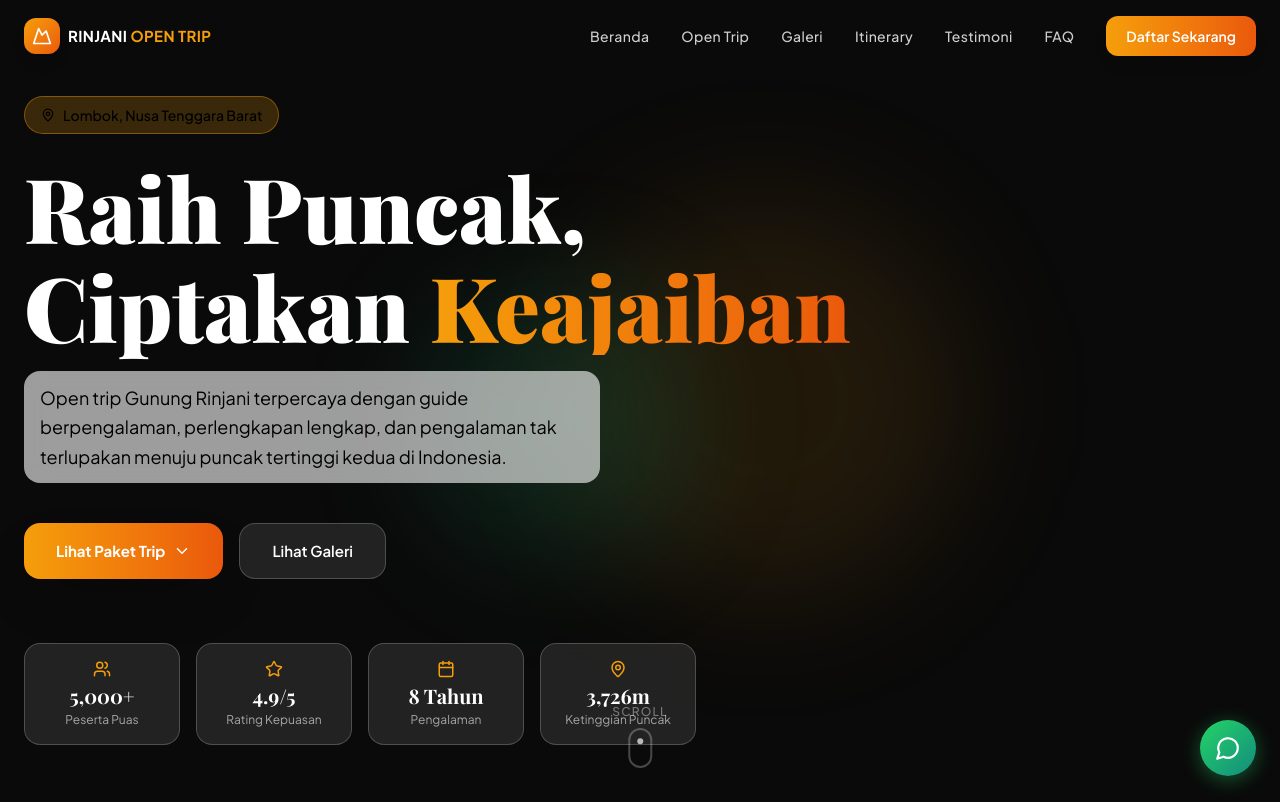
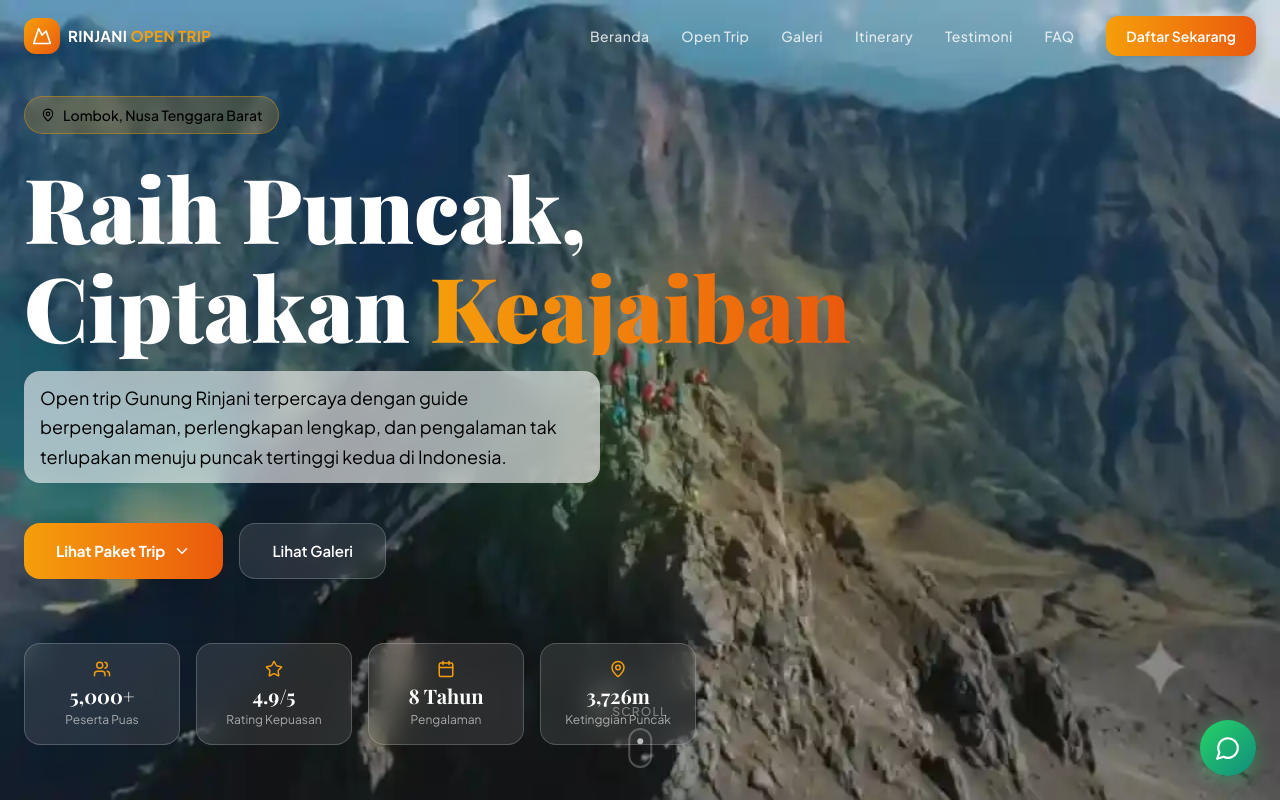
Before and after one commit to auradewig-cpu/rinjani-open-trip-v3, a React (Vite) app: page / in a window 1280 px wide. Shown: the top 802 px of the page. Built offline with nearby package versions, Linux system fonts and the light colour scheme.

Commit message:
fix: HeroSection bg transparent (bukan fallback hitam)

```diff
--- a/src/app/components/HeroSection.tsx
+++ b/src/app/components/HeroSection.tsx
@@ -42,7 +42,7 @@ export function HeroSection() {
     <section
       id="home"
       className="min-h-screen flex flex-col justify-center items-start px-6 pt-24 pb-16"
-      style={{ position: "relative", backgroundColor: "#0a0a0a" }}
+      style={{ position: "relative", backgroundColor: "transparent" }}
     >
       {/* Floating blobs decoration */}
       <div className="absolute inset-0 overflow-hidden pointer-events-none">
```
